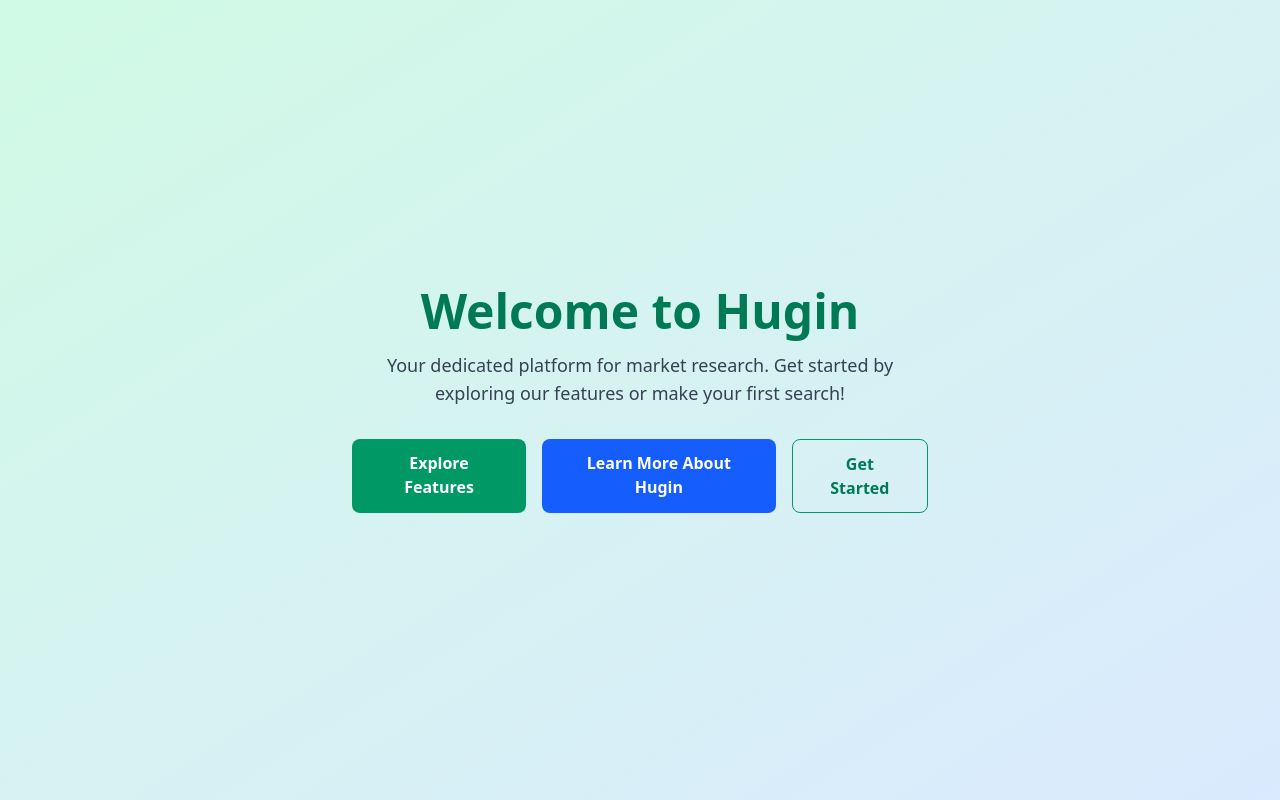
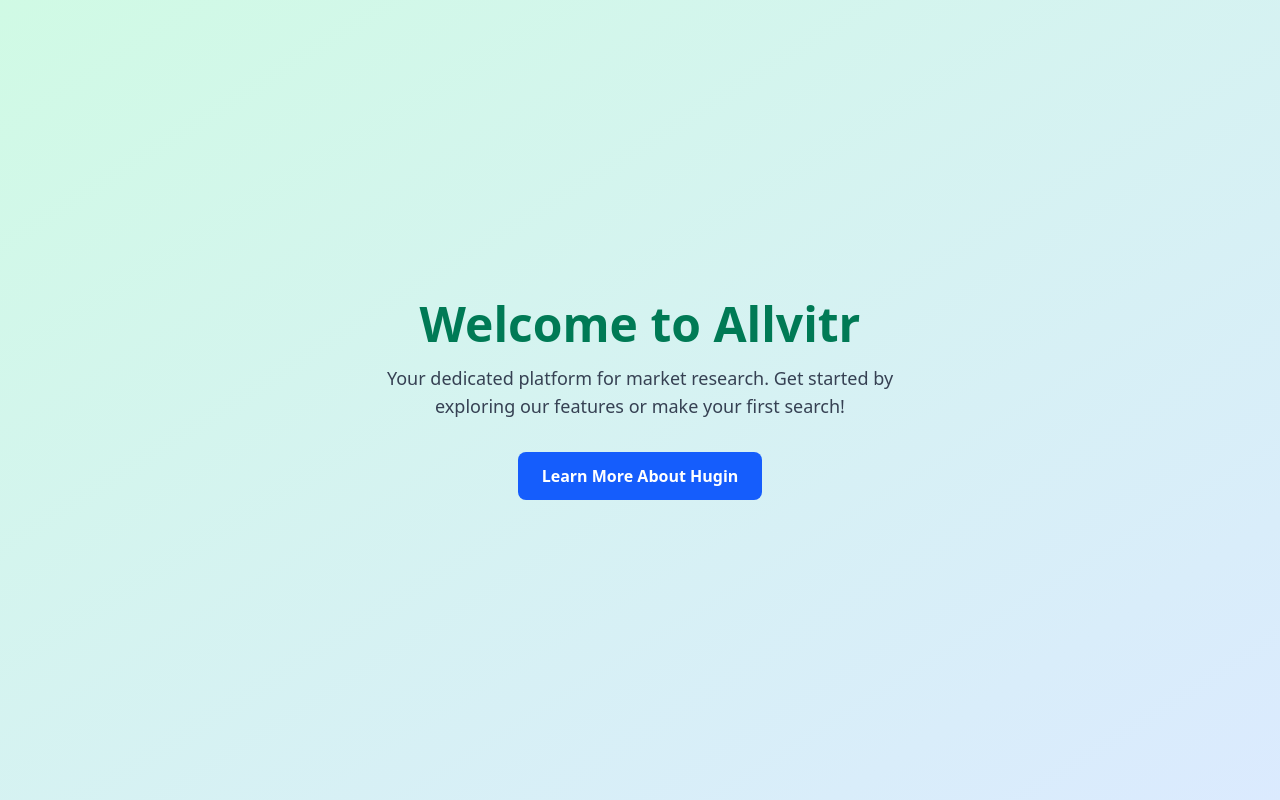
Before and after one commit to christianzmwang/allvitr, a Next.js app: page / in a window 1280 px wide. Built offline with nearby package versions, Linux system fonts and the light colour scheme.

Commit message:
trying to fix link error

```diff
--- a/src/app/page.tsx
+++ b/src/app/page.tsx
@@ -5,31 +5,21 @@ export default function Home() {
     <main className="flex min-h-screen flex-col items-center justify-center bg-gradient-to-br from-emerald-100 to-blue-100 p-4">
       <div className="max-w-xl w-full text-center">
         <h1 className="text-5xl font-extrabold text-emerald-700 mb-4">
-          Welcome to Hugin
+          Welcome to Allvitr
         </h1>
         <p className="text-lg text-gray-700 mb-8">
           Your dedicated platform for market research. Get started by exploring
           our features or make your first search!
         </p>
         <div className="flex flex-col sm:flex-row gap-4 justify-center">
-          <Link
-            href="/features"
-            className="px-6 py-3 bg-emerald-600 text-white rounded-lg font-semibold hover:bg-emerald-700 transition"
-          >
-            Explore Features
-          </Link>
+
           <Link
             href="/hugin"
             className="px-6 py-3 bg-blue-600 text-white rounded-lg font-semibold hover:bg-blue-700 transition"
           >
             Learn More About Hugin
           </Link>
-          <Link
-            href="/signup"
-            className="px-6 py-3 border border-emerald-600 text-emerald-700 rounded-lg font-semibold hover:bg-emerald-50 transition"
-          >
-            Get Started
-          </Link>
+
         </div>
       </div>
     </main>
```
